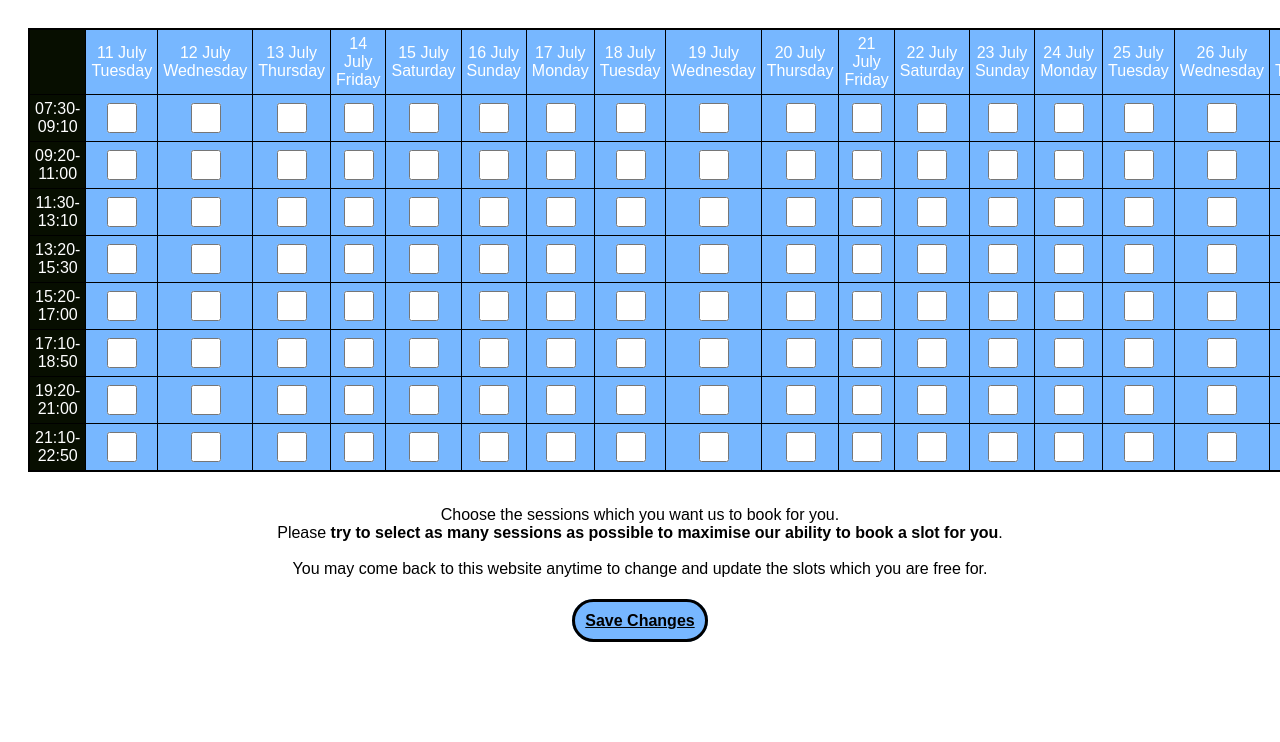
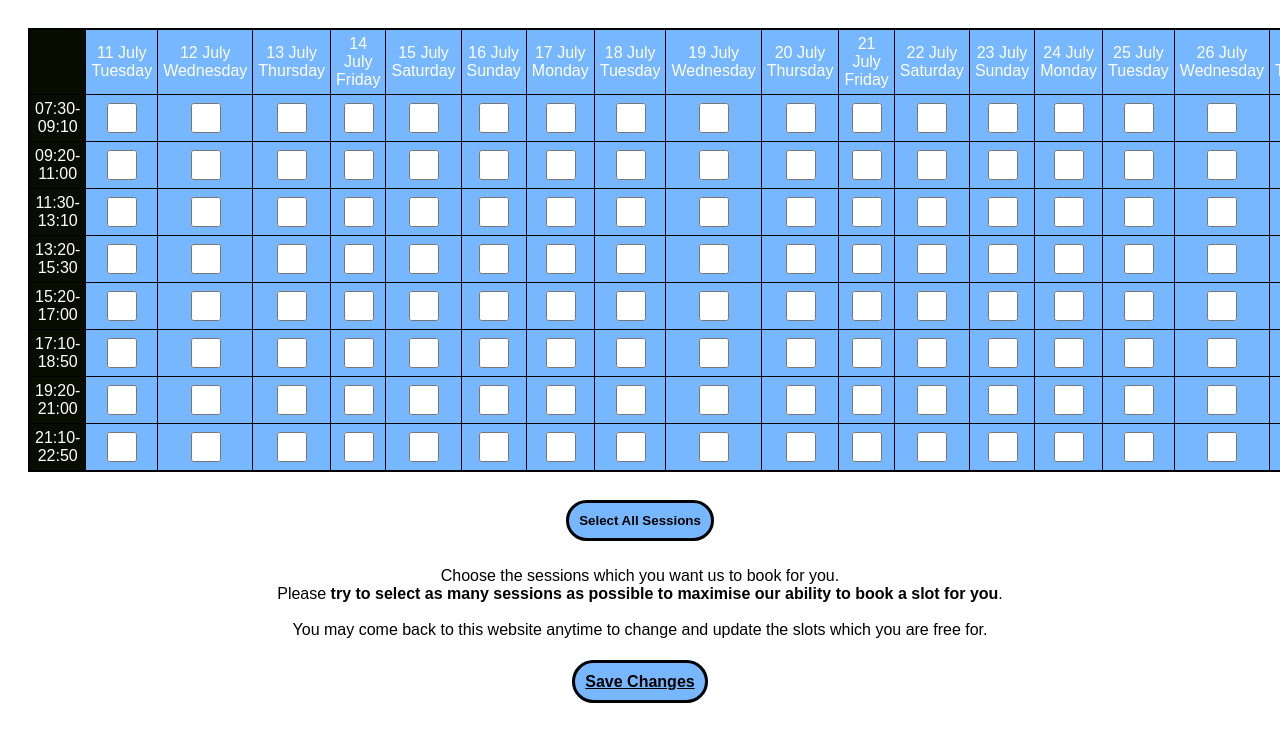
Before and after one commit to ojassurana/BBDC-Booker-CRM, a plain HTML site: page index.html in a window 1280 px wide. Shown: the top 742 px of the page. Drawn offline with Linux system fonts and the light colour scheme; no server answers.

Commit message:
select all button added

```diff
--- a/index.html
+++ b/index.html
@@ -230,7 +230,28 @@ function formatDate(date) {
     function padZero(number) {
       return number.toString().padStart(2, "0");
     }
-  </script>
+
+function toggleAllCheckboxes() {
+    // Get all the checkboxes in the form
+    var checkboxes = document.querySelectorAll('input[type="checkbox"]');
+
+    // Check if all checkboxes are checked
+    var allChecked = Array.from(checkboxes).every(checkbox => checkbox.checked);
+
+    // Loop through all the checkboxes and set their checked property
+    for (var i = 0; i < checkboxes.length; i++) {
+        checkboxes[i].checked = !allChecked;
+    }
+
+    // Update button text based on the checked state
+    var button = document.getElementById("toggleButton");
+    if (allChecked) {
+        button.textContent = "Select All Sessions";
+    } else {
+        button.textContent = "Deselect All Sessions";
+    }
+}
+</script>
 </head>
 <body onload="generateTable()">
     <form action="https://bbdc-booker-crm.herokuapp.com/form" method="POST">
@@ -238,7 +259,8 @@ function formatDate(date) {
         <table id="session-table">
         </table>
         <br>
-    </form>
+    <button id="toggleButton" onclick="toggleAllCheckboxes()" type="button" class="btn customButton large">Select All Sessions</button>
+</form>
     <p>Choose the sessions which you want us to book for you.<br> Please <b>try to select as many sessions as possible to maximise our ability to book a slot for you</b>. <br><br>You may come back to this website anytime to change and update the slots which you are free for.</p>
     <br>
     <div class="html_button btn-left">
```
